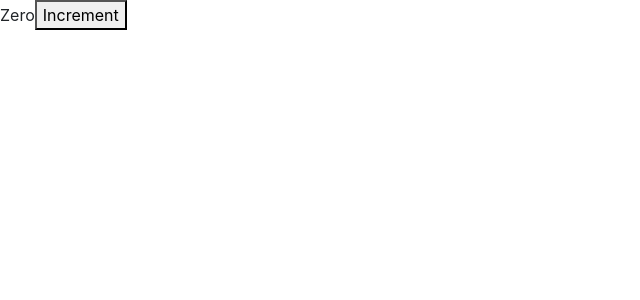
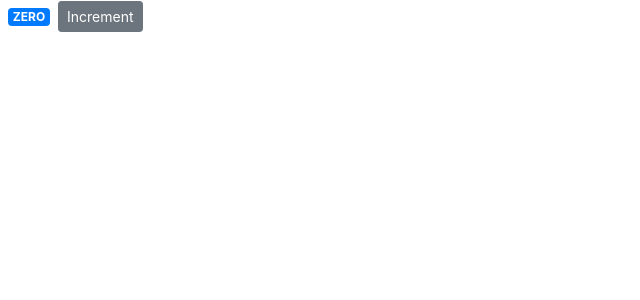
Before and after one commit to alisonhussey/counter-app, a React (Create React App) app: page / in a window 1280 px wide. Shown: the top 300 px of the page, without its empty margins (0-640 px from the left). Built offline with nearby package versions, Linux system fonts and the light colour scheme.

Commit message:
set className attrributes

```diff
--- a/src/components/counter.jsx
+++ b/src/components/counter.jsx
@@ -4,17 +4,18 @@
   state = {
     count: 0,
   };
+
   render() {
     return (
       <React.Fragment>
-        <span>{this.formatCount()}</span>
-        <button>Increment</button>
+        <span className="badge badge-primary m-2">{this.formatCount()}</span>
+        <button className="btn btn-secondary btn-sm">Increment</button>
       </React.Fragment>
     );
   }
   formatCount() {
     const { count } = this.state;
-    return count === 0 ? "Zero" : count;
+    return count === 0 ? "ZERO" : count;
   }
 }
 
```
